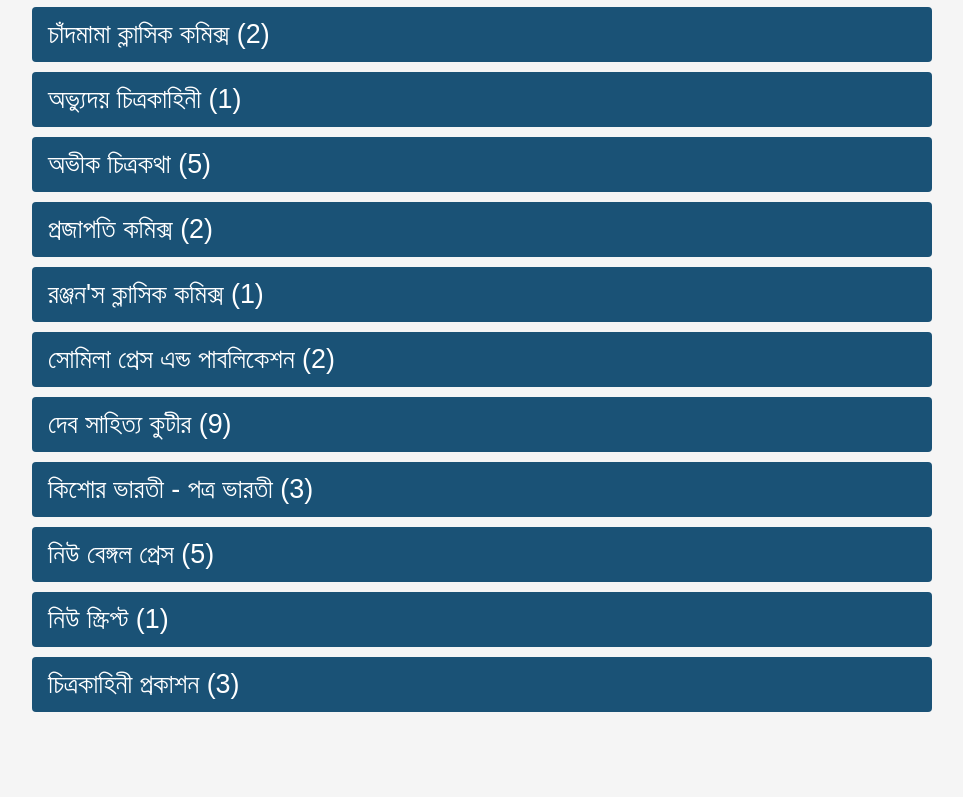
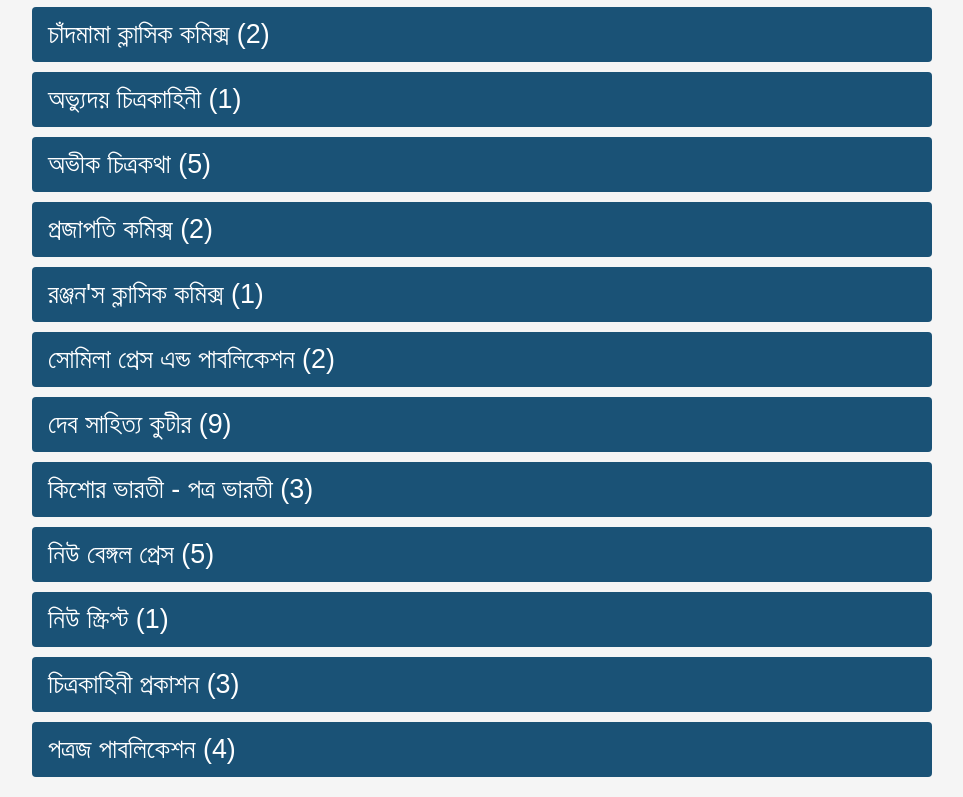
Before and after one commit to banglacomics/banglacomics.github.io, a plain HTML site: page glist.html in a window 1280 px wide. Shown: the part 476-1273 px from the top of the page, without its empty margins (158-1121 px from the left). Before the commit the page ends 1208 px from the top, so only its background shows below. Drawn offline with Linux system fonts and the light colour scheme.

Commit message:
Update glist.html

```diff
--- a/glist.html
+++ b/glist.html
@@ -613,7 +613,10 @@
 {"publisher":"চিত্রকাহিনী প্রকাশন",'type':'','name':'টারজানের ছেলেবেলা - ৩ ','format':'আসল কভার'},
 {"publisher":"চিত্রকাহিনী প্রকাশন",'type':'','name':'টারজানের ছেলেবেলা - ৪','format':'আসল কভার'},
 {"publisher":"চিত্রকাহিনী প্রকাশন",'type':'','name':'টারজানের ছেলেবেলা - ৫','format':'আসল কভার'},
-
+{"publisher":"পত্রজ পাবলিকেশন",'type':'','name':'ডানপিটে খাঁদু আর তার কেমিক্যাল দাদু ১','format':'আসল কভার'},
+{"publisher":"পত্রজ পাবলিকেশন",'type':'','name':'ডানপিটে খাঁদু আর তার কেমিক্যাল দাদু ২','format':'আসল কভার'},
+{"publisher":"পত্রজ পাবলিকেশন",'type':'','name':'ডানপিটে খাঁদু আর তার কেমিক্যাল দাদু ৩','format':'আসল কভার'},
+{"publisher":"পত্রজ পাবলিকেশন",'type':'','name':'ডানপিটে খাঁদু আর তার কেমিক্যাল দাদু ৪','format':'আসল কভার'},
 
 
 
```
